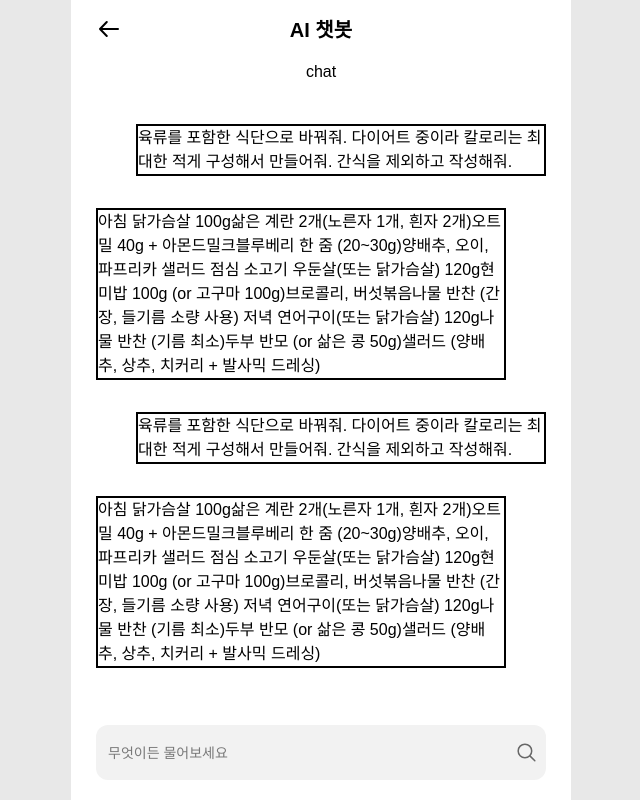
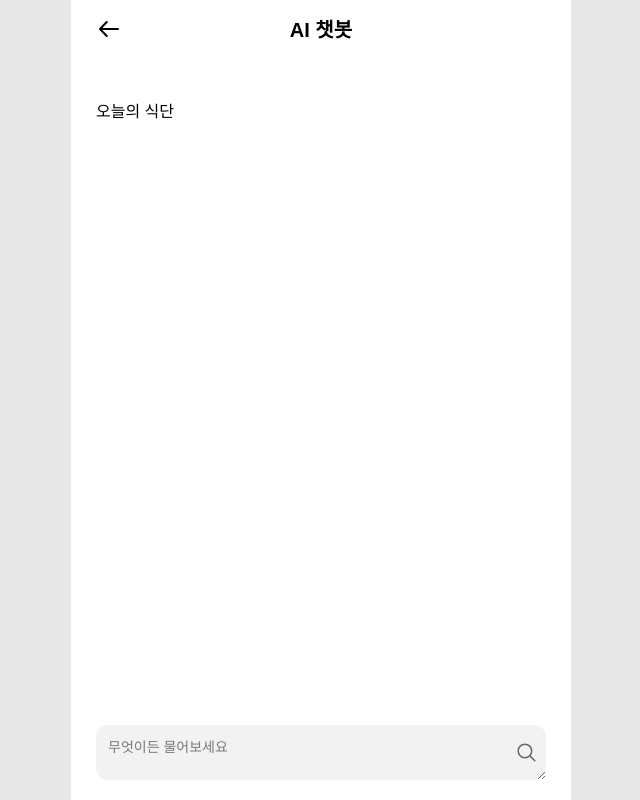
Before and after one commit to kmj0973/nadaum, a Next.js app: page /chatbot in a window 1280 px wide. Shown: the whole page, without its empty margins (319-959 px from the left). Built offline with nearby package versions, Linux system fonts and the light colour scheme; a web font is replaced by a local one.

Commit message:
Feat: chat gpt api connection

```diff
--- a/src/app/chatbot/_components/Chat.tsx
+++ b/src/app/chatbot/_components/Chat.tsx
@@ -1,14 +1,18 @@
-import OpenAI from "openai";
+type Props = {
+  role: string;
+  message: string;
+};
 
-export default async function Chat() {
-  //   const openai = new OpenAI({
-  //     apiKey:
-  //
-  //   });
-  //   const response = await openai.responses.create({
-  //     model: "gpt-3.5-turbo-0125",
-  //     input: "과일 3종류만 말해줘",
-  //   });
-  //   return <div>{response.output_text}</div>;
-  return <div>chat</div>;
+export default function Chat({ role, message }: Props) {
+  return (
+    <>
+      {role==='user' ? (
+        <div className=" font-medium ml-10 flex justify-end">
+          <div className="bg-[#F2F2F2] p-2 px-4 rounded-2xl">{message}</div>
+        </div>
+      ) : (
+        <div className="font-medium mr-10 ">{message}</div>
+      )}
+    </>
+  );
 }
--- /dev/null
+++ b/src/app/chatbot/api/route.ts
@@ -0,0 +1,33 @@
+import { NextRequest, NextResponse } from "next/server";
+import OpenAI from "openai";
+
+const openai = new OpenAI({
+  apiKey: process.env.OPENAI_API_KEY, // .env.local에 넣어야 해
+});
+
+export async function POST(req: NextRequest) {
+  const { message } = await req.json();
+
+  try {
+    const chat = await openai.chat.completions.create({
+      model: "gpt-3.5-turbo",
+      messages: [
+        {
+          role: "system",
+          content:
+            "당신은 헬스 트레이너이자 영양사입니다. 사용자에게 운동 및 식단을 친절하게 조언해주세요.",
+        },
+        {
+          role: "user",
+          content: message,
+        },
+      ],
+    });
+
+    const reply = chat.choices[0].message?.content;
+    return NextResponse.json({ reply });
+  } catch (e) {
+    console.error(e);
+    return NextResponse.json({ error: "문제가 발생했어요!" }, { status: 500 });
+  }
+}
--- a/src/app/chatbot/page.tsx
+++ b/src/app/chatbot/page.tsx
@@ -1,44 +1,58 @@
+"use client";
+
+import { useState } from "react";
 import Header from "../_components/Header";
 import Chat from "./_components/Chat";
 
 export default function AuthPage() {
+  const [input, setInput] = useState("");
+  const [messages, setMessages] = useState<{ role: string; content: string }[]>(
+    []
+  );
+
+  const sendMessage = async () => {
+    if (!input.trim()) return;
+
+    const newMessage = { role: "user", content: input };
+    setMessages((prev) => [...prev, newMessage]);
+    setInput("");
+
+    const res = await fetch("/chatbot/api", {
+      method: "POST",
+      headers: { "Content-Type": "application/json" },
+      body: JSON.stringify({ message: input }),
+    });
+
+    const data = await res.json();
+    setMessages((prev) => [
+      ...prev,
+      { role: "assistant", content: data.reply },
+    ]);
+  };
+
   return (
     <div className="bg-white w-full min-h-[650px] h-[100vh] flex flex-col items-center scroll-auto">
       <Header title="AI 챗봇" />
-      <Chat />
+      {/* 채팅 영역 */}
       <div className="w-[90%] flex flex-col gap-8 py-5 mt-5 overflow-auto flex-1">
-        <div className="font-medium ml-10 border-2">
-          육류를 포함한 식단으로 바꿔줘. 다이어트 중이라 칼로리는 최대한 적게
-          구성해서 만들어줘. 간식을 제외하고 작성해줘.
-        </div>
-        <div className="font-medium mr-10 border-2">
-          아침 닭가슴살 100g삶은 계란 2개(노른자 1개, 흰자 2개)오트밀 40g +
-          아몬드밀크블루베리 한 줌 (20~30g)양배추, 오이, 파프리카 샐러드 점심
-          소고기 우둔살(또는 닭가슴살) 120g현미밥 100g (or 고구마 100g)브로콜리,
-          버섯볶음나물 반찬 (간장, 들기름 소량 사용) 저녁 연어구이(또는
-          닭가슴살) 120g나물 반찬 (기름 최소)두부 반모 (or 삶은 콩 50g)샐러드
-          (양배추, 상추, 치커리 + 발사믹 드레싱)
-        </div>
-        <div className="font-medium ml-10 border-2">
-          육류를 포함한 식단으로 바꿔줘. 다이어트 중이라 칼로리는 최대한 적게
-          구성해서 만들어줘. 간식을 제외하고 작성해줘.
-        </div>
-        <div className="font-medium mr-10 border-2">
-          아침 닭가슴살 100g삶은 계란 2개(노른자 1개, 흰자 2개)오트밀 40g +
-          아몬드밀크블루베리 한 줌 (20~30g)양배추, 오이, 파프리카 샐러드 점심
-          소고기 우둔살(또는 닭가슴살) 120g현미밥 100g (or 고구마 100g)브로콜리,
-          버섯볶음나물 반찬 (간장, 들기름 소량 사용) 저녁 연어구이(또는
-          닭가슴살) 120g나물 반찬 (기름 최소)두부 반모 (or 삶은 콩 50g)샐러드
-          (양배추, 상추, 치커리 + 발사믹 드레싱)
-        </div>
+        {messages.length == 0 ? (
+          <div>오늘의 식단</div>
+        ) : (
+          messages.map((message, index) => (
+            <Chat key={index} role={message.role} message={message.content} />
+          ))
+        )}
       </div>
+      {/* 입력 영역 */}
       <div className="relative w-full flex justify-center items-center">
-        <input
+        <textarea
+          value={input}
+          onChange={(e) => setInput(e.target.value)}
           placeholder="무엇이든 물어보세요"
-          className="bg-[#F2F2F2] w-[90%] h-[55px] my-5 p-3 text-sm rounded-xl"
-          type="text"
+          className="bg-[#F2F2F2] w-[90%] h-[55px] my-5 p-3 pr-10 text-sm rounded-xl"
         />
         <svg
+          onClick={sendMessage}
           className="absolute right-8"
           xmlns="http://www.w3.org/2000/svg"
           width="25"
```
